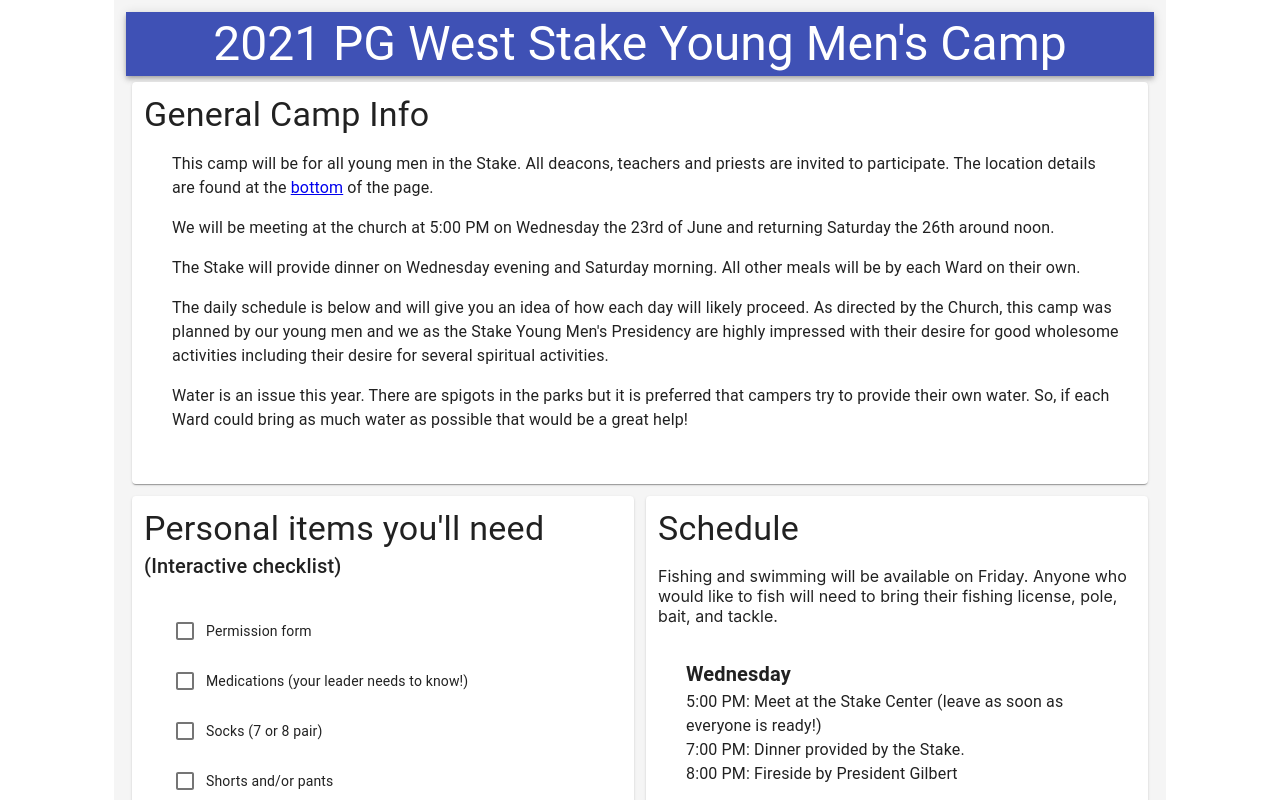
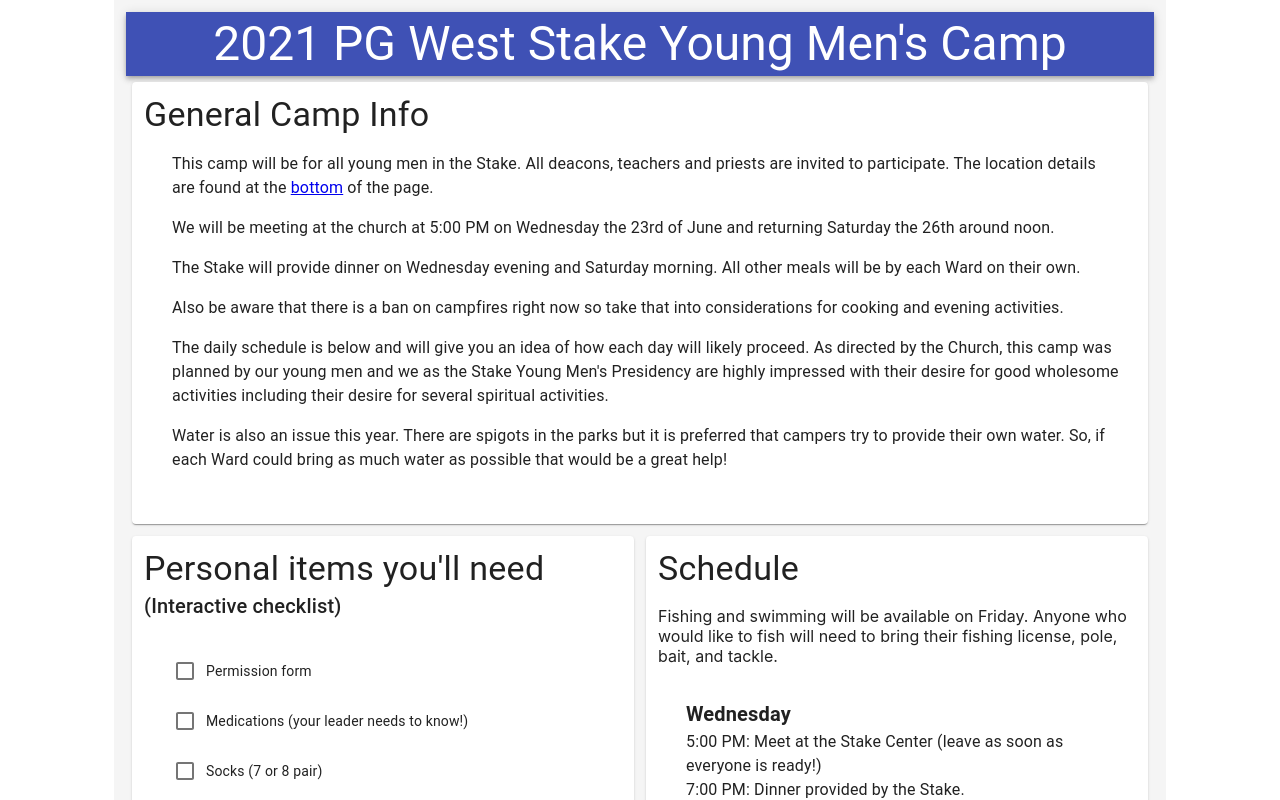
Before and after one commit to smcgee31/YouthConference_2019, a React (Create React App) app: page / in a window 1280 px wide. Shown: the top 800 px of the page. Built offline with nearby package versions, Linux system fonts and the light colour scheme.

Commit message:
update info

```diff
--- a/src/Components/Intro.jsx
+++ b/src/Components/Intro.jsx
@@ -20,13 +20,17 @@ export default () => {
           will be by each Ward on their own.
         </Typography>
         <Typography style={{ marginBottom: 16 }}>
+          Also be aware that there is a ban on campfires right now so take that into considerations
+          for cooking and evening activities.
+        </Typography>
+        <Typography style={{ marginBottom: 16 }}>
           The daily schedule is below and will give you an idea of how each day will likely proceed.
           As directed by the Church, this camp was planned by our young men and we as the Stake
           Young Men's Presidency are highly impressed with their desire for good wholesome
           activities including their desire for several spiritual activities.
         </Typography>
         <Typography style={{ marginBottom: 16 }}>
-          Water is an issue this year. There are spigots in the parks but it is preferred that
+          Water is also an issue this year. There are spigots in the parks but it is preferred that
           campers try to provide their own water. So, if each Ward could bring as much water as
           possible that would be a great help!
         </Typography>
```
